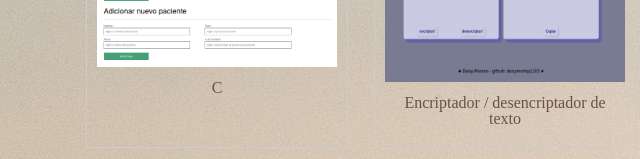
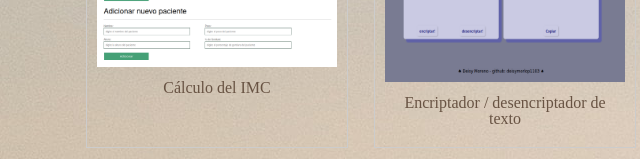
Before and after one commit to deisymorlop1103/Portafolio-Deisy-Moreno-Lopez, a website: page proyectos.html in a window 1280 px wide. Shown: the part 793-952 px from the top of the page, 135-775 px from the left. Drawn offline with Linux system fonts and the light colour scheme.

Commit message:
Update proyectos.html
renombrando

```diff
--- a/proyectos.html
+++ b/proyectos.html
@@ -52,7 +52,7 @@
                     <article class="image">
                     <a class="linkp" href="https://deisymorlop1103.github.io/calculo-IMC/">
                     <img src="calculoIMC.png"/>
-                       <p>C</p>
+                       <p>Cálculo del IMC</p>
                     </a>
                   </article>
 
```
